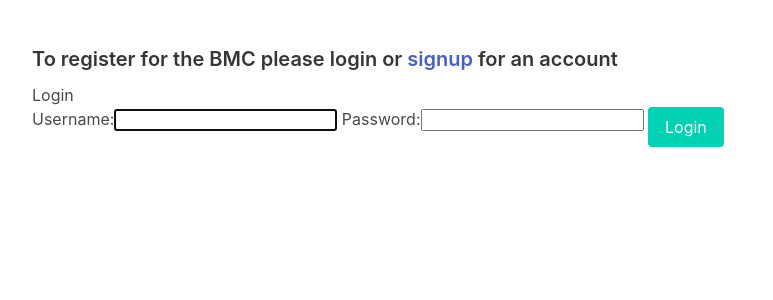
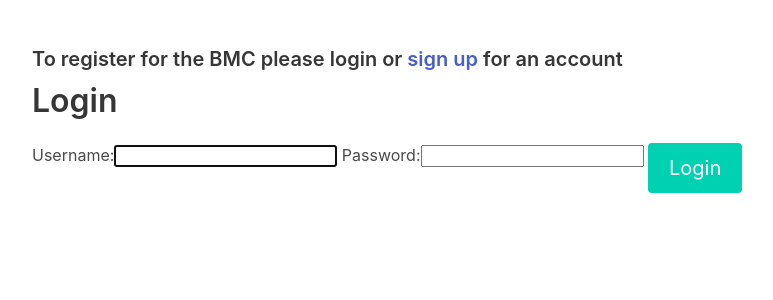
Before and after one commit to raymond-devries/skagit-bmc-registration, a Django app: page /accounts/login/ in a window 1280 px wide. Shown: the part 56-356 px from the top of the page, without its empty margins (32-805 px from the left). Run offline with Django 3.2, Linux system fonts and the light colour scheme.

Commit message:
Format login page.

```diff
--- a/templates/registration/login.html
+++ b/templates/registration/login.html
@@ -2,10 +2,10 @@
 {% load bulma_tags %}
 
 {% block content %}
-    <h5 class="mb-3 title is-5">To register for the BMC please login or <a href="{% url "signup" %}">signup</a> for an account</h5>
-    <h3>Login</h3>
+    <h1 class="mb-3 title is-5">To register for the BMC please login or <a href="{% url "signup" %}">sign up</a> for an account</h1>
+    <h1 class="title">Login</h1>
     <form method="post" class="">{% csrf_token %}
         {{ form|bulma }}
-        <input type="submit" value="Login" class="button is-primary">
+        <input type="submit" value="Login" class="button is-primary is-medium">
     </form>
 {% endblock %}
```
